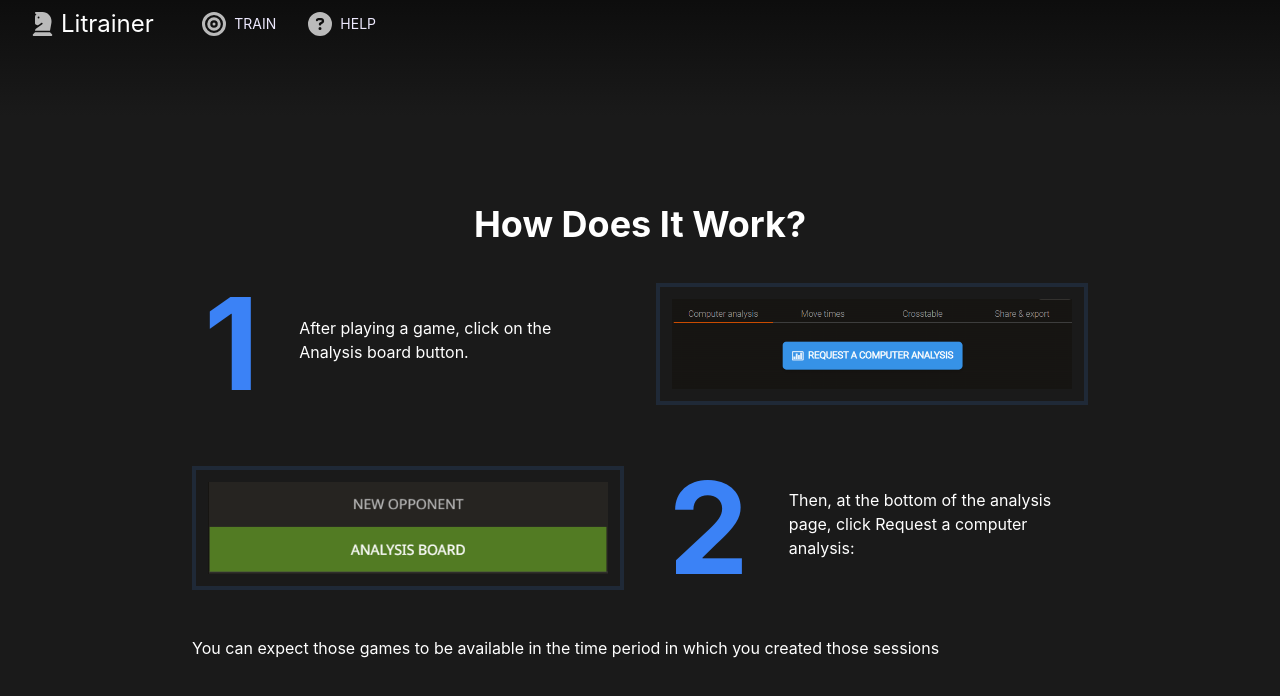
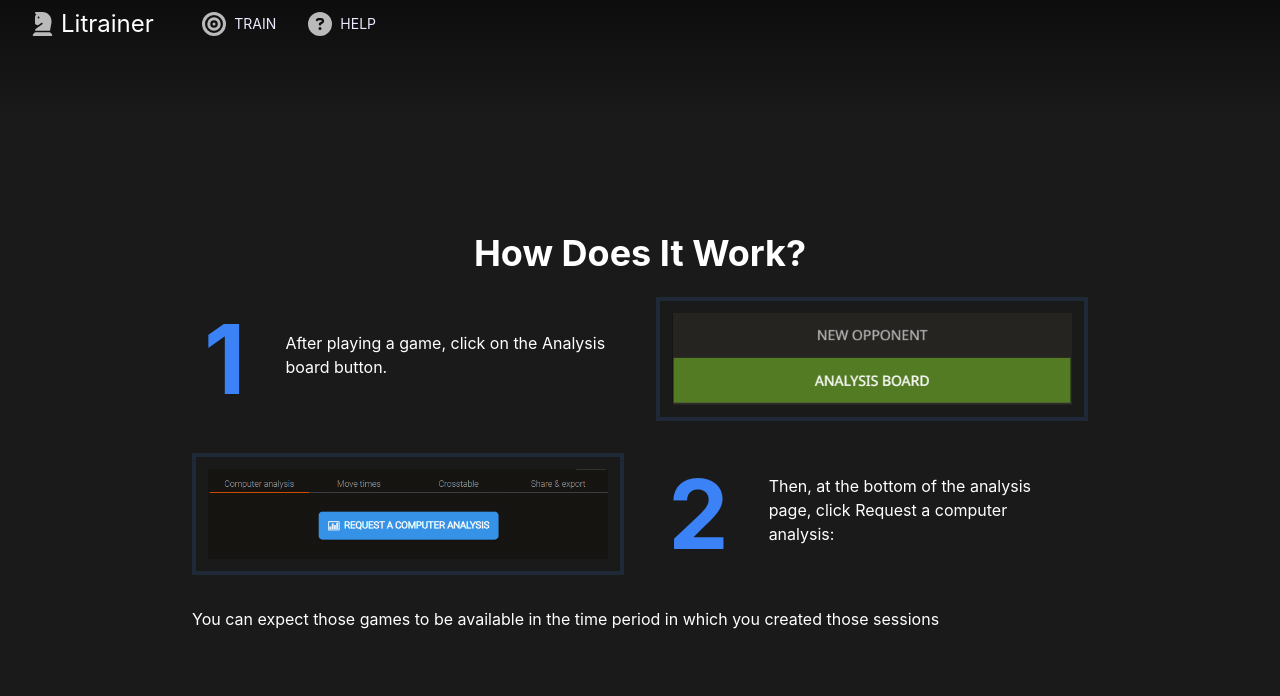
Before and after one commit to JamarTG/litrainer, a React (Vite) app: page /help in a window 1280 px wide. Shown: the top 696 px of the page. Built offline with nearby package versions, Linux system fonts and the light colour scheme.

Commit message:
Fix Incorrect Image on Help Page

```diff
--- a/src/constants.ts
+++ b/src/constants.ts
@@ -36,7 +36,7 @@ export const customBoardStyles = {
 
 export const boardDimensions = {
   MAX_SIZE: 640,
-  MIN_SIZE: 200,
+  MIN_SIZE: 300,
   INITIAL_SIZE: 500,
 };
 
--- a/src/pages/Help.tsx
+++ b/src/pages/Help.tsx
@@ -10,27 +10,27 @@ const Help = () => {
           <div className="flex flex-col justify-center items-center md:flex-row mb-8 gap-8 rounded-md">
             <div className="md:w-1/2 p-3">
               <div className="flex gap-10 items-center justify-center h-full">
-                <h1 className="text-9xl font-bold text-blue-500">1</h1>
+                <h1 className="text-8xl font-bold text-blue-500">1</h1>
                 <p className="mb-2">
                   After playing a game, click on the Analysis board button.
                 </p>
               </div>
             </div>
             <div className="md:w-1/2 p-3 border-4 border-gray-800">
-              <img src="/computer.png" alt="analyze-png" />
+              <img src="/analyze.png" alt="analyze-png" />
             </div>
           </div>
 
           <div className="flex flex-col justify-center items-center md:flex-row mb-8 gap-8 rounded-md ">
             <div className="md:w-1/2 md:order-2 p-3 flex justify-center items-center gap-10">
-              <h1 className="text-9xl font-bold text-blue-500">2</h1>
+              <h1 className="text-8xl font-bold text-blue-500">2</h1>
               <p className="mb-2">
                 Then, at the bottom of the analysis page, click Request a
                 computer analysis:
               </p>
             </div>
             <div className="md:w-1/2 md:order-1 p-3 border-4 border-gray-800">
-              <img src="/analyze.png" alt="request-computer-analysis" />
+              <img src="/computer.png" alt="request-computer-analysis" />
             </div>
           </div>
 
```
